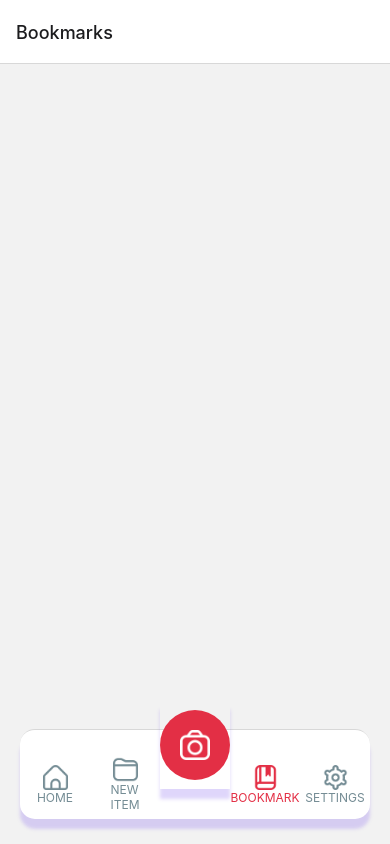
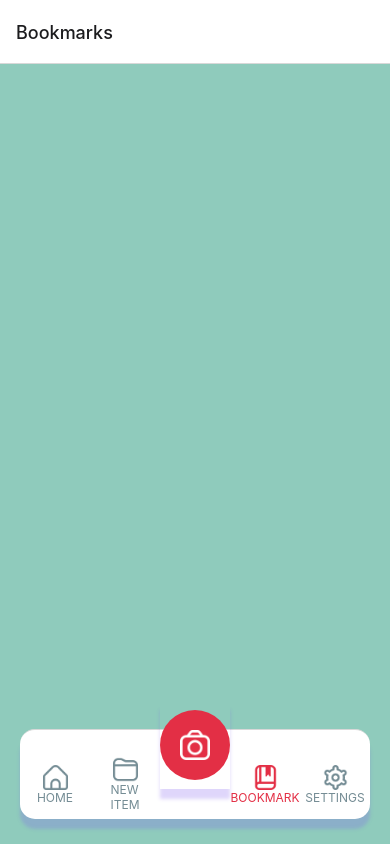
Before and after one commit to ogudino/FOODid, a React Native app: screen /Bookmarks in a window 390 px wide. Built offline with nearby package versions, Linux system fonts and the light colour scheme.

Commit message:
display bookmarked items

```diff
--- a/src/screens/BookmarkScreen.js
+++ b/src/screens/BookmarkScreen.js
@@ -1,24 +1,66 @@
 import { TestScheduler } from 'jest';
+import {useIsFocused} from '@react-navigation/native';
 import React from 'react';
 import {View, Text, Button, StyleSheet, Modal, FlatList, Touchable, TouchableWithoutFeedback} from 'react-native';
 import Pressable from 'react-native/Libraries/Components/Pressable/Pressable';
+import AsyncStorage from '@react-native-async-storage/async-storage';
+import { BottomTabBarHeightCallbackContext } from '@react-navigation/bottom-tabs/lib/typescript/src';
 
 const BookmarkScreen = ({route, navigation}) => {
+  const [bookmarks, setBookmarks] = React.useState(null);
+  const isFocused = useIsFocused();
 
-  // console.log("route: ", route.params.params.barcodeId);
+
+  const getData = async () => {
+    try {
+      const value = await AsyncStorage.getItem('@bookmarks')
+      if(value!==null) {
+        // if (!bookmarks.includes(barcode)){
+        //   bookmarks.push(barcode)
+          // console.log(bookmarks)
+
+        //}
+        setBookmarks(JSON.parse(value).barcodes)
+      }
+    } catch(e) {
+      console.log("error getData", e)
+    }
+  }
+
+  const deleteBookmark = async() => {
+
+  }
+
+  React.useEffect(() => {
+    (async =>  {
+      getData();
+    })();
+  }, []);
+
+  React.useEffect(() => {
+    (async =>  {
+      getData();
+    })();
+  }, [isFocused]);
+
 
   return (
-    <FlatList
 
-    renderItem={({route}) => (
-      <TouchableWithoutFeedback>
-        <View>
-          <Text> Barcode: {route}</Text>
-        </View>
-      </TouchableWithoutFeedback>
-    )}
-
-    />
+        <View style={styles.container}>
+          <FlatList
+            data={bookmarks}
+            renderItem={({item}) => (
+             <View>
+              <Text style={styles.item}>{item}</Text>
+              <Pressable style={styles.button} onPress={() => {
+                console.log("something")
+              }}>
+                <Text>Delete</Text>
+              </Pressable>
+              </View>
+            )}
+          />
+          </View>
   );
 };
 
@@ -27,8 +69,23 @@ export default BookmarkScreen;
 const styles = StyleSheet.create({
   container: {
     flex: 1,
-    alignItems: 'center',
-    justifyContent: 'center',
+    // paddingTop: 40,
+    paddingHorizontal: 20,
     backgroundColor: '#8fcbbc',
   },
+  button: {
+    borderRadius: 20,
+    padding: 10,
+    elevation: 2,
+    backgroundColor: '#2196F3'
+  },
+  item: {
+    flex: 1,
+    marginHorizontal: 10,
+    marginTop: 24,
+    padding: 30,
+    backgroundColor: '#ffff',
+    fontSize: 24,
+    color: 'black',
+   },
 });
--- a/src/screens/NewItemScreen.js
+++ b/src/screens/NewItemScreen.js
@@ -36,7 +36,7 @@ const NewItemScreen = ({route, navigation}) => {
             onChangeBarcode(null)
             route.params = null
             setFoodItem({
-                nutritionalfacts: {
+
                     calories: null,
                     cholesterol: null,
                     dietaryfiber: null,
@@ -50,7 +50,7 @@ const NewItemScreen = ({route, navigation}) => {
                     totalfat: null,
                     totalsugars: null,
                     transfat: null
-                }
+
             })
         }
     })();
--- a/src/screens/ScanScreen.js
+++ b/src/screens/ScanScreen.js
@@ -6,7 +6,7 @@ import {useScanBarcodes, BarcodeFormat} from 'vision-camera-code-scanner';
 import {useIsFocused} from '@react-navigation/native';
 import Pressable from 'react-native/Libraries/Components/Pressable/Pressable';
 import firestore from '@react-native-firebase/firestore';
-import  AsyncStorage  from '@react-native-async-storage/async-storage';
+import AsyncStorage from '@react-native-async-storage/async-storage';
 
 const ScanScreen = ({navigation}) => {
   const [hasPermission, setHasPermission] = React.useState(false);
@@ -36,25 +36,45 @@ const ScanScreen = ({navigation}) => {
   const device = devices.back;
   const isFocused = useIsFocused();
 
+  // const bookmark = [];
+
   const storeData = async (barcode) => {
-    console.log("barcodestoredata: ", barcode)
+    // console.log("barcodestoredata: ", barcode)
+    // var bookmarks = [barcode];
     try {
-      await AsyncStorage.setItem('barcode', barcode)
+      const value = await AsyncStorage.getItem('@bookmarks')
+
+      let bookmarks = JSON.parse(value)
+
+      console.log("Bookmarks: ", bookmarks)
+
+      if (bookmarks) {
+        if (!bookmarks.barcodes.includes(barcode)){
+          bookmarks.barcodes.push(barcode)
+        }
+      } else {
+        bookmarks = {
+          barcodes: [barcode]
+        }
+      }
+
+      await AsyncStorage.setItem('@bookmarks', JSON.stringify(bookmarks))
       console.log("storedata: ", barcode)
     } catch (e) {
       console.log("error saving data", e)
     }
   }
-    const getData = async () => {
-      try {
-        const value = await AsyncStorage.getItem('barcode')
-        if(value!==null) {
-          return value
-        }
-      } catch(e) {
+    // const getData = async () => {
+    //   try {
+    //     const value = await AsyncStorage.getItem('bookmarks')
+    //     if(value!==null) {
+    //       // return bookmarks
+    //       console.log("Read data:" , value)
+    //     }
+    //   } catch(e) {
 
-      }
-    }
+    //   }
+    // }
 
   var [frameProcessor, barcodes] = useScanBarcodes([BarcodeFormat.UPC_A], {
     checkInverted: true,
@@ -201,10 +221,10 @@ const ScanScreen = ({navigation}) => {
                 //   params: {barcodeId: barcode},
                 // });
                   await storeData(barcode)
-                  console.log("Saved barcode", await getData())
+                  // console.log("Saved barcode", await getData())
                 //}
                 setModalVisible(false);
-
+                setBarcodeFound(false)
                 barcodes = [];
               }}>
               <Text style={styles.textStyle}>Add to Bookmarks</Text>
```
